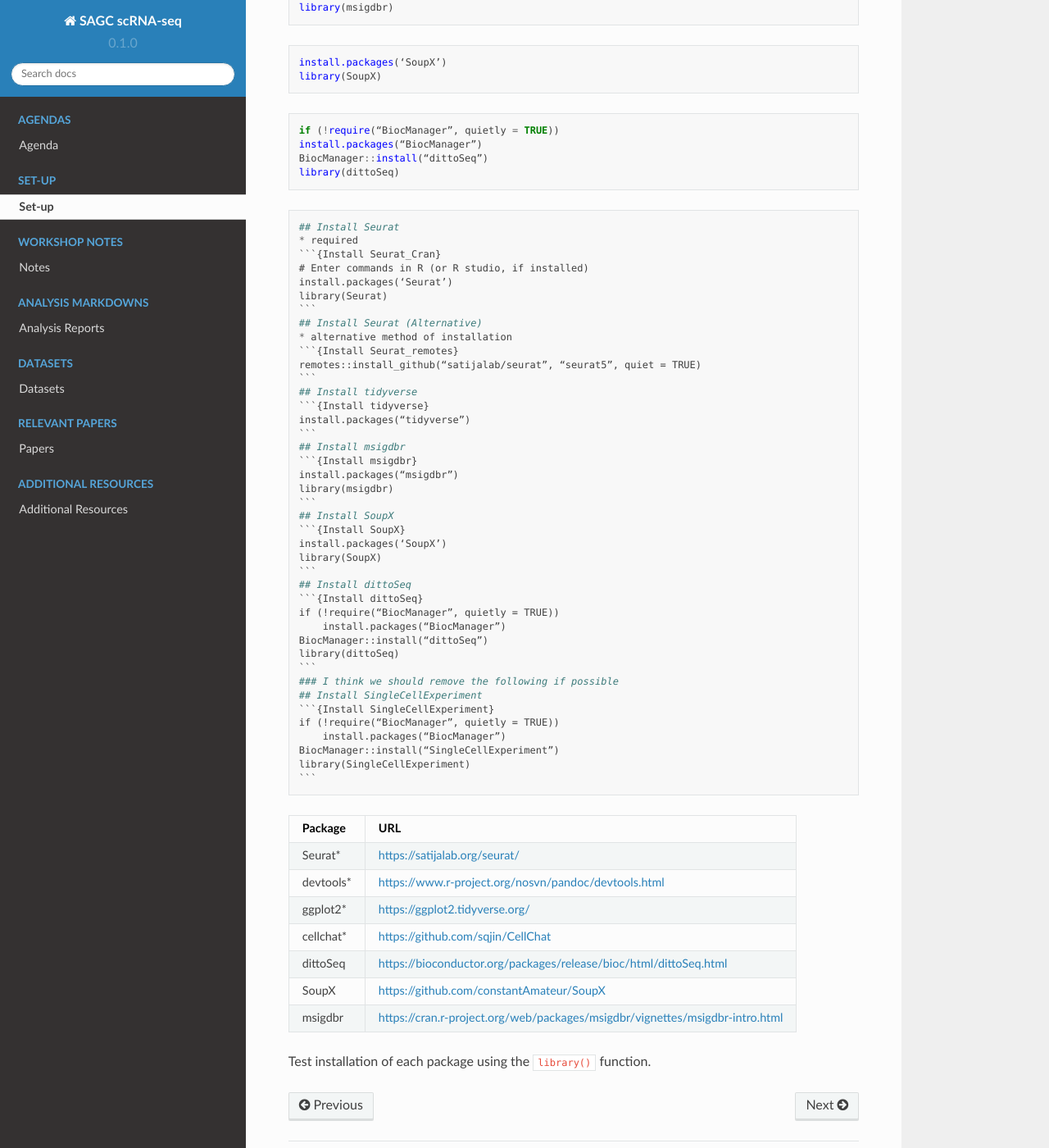
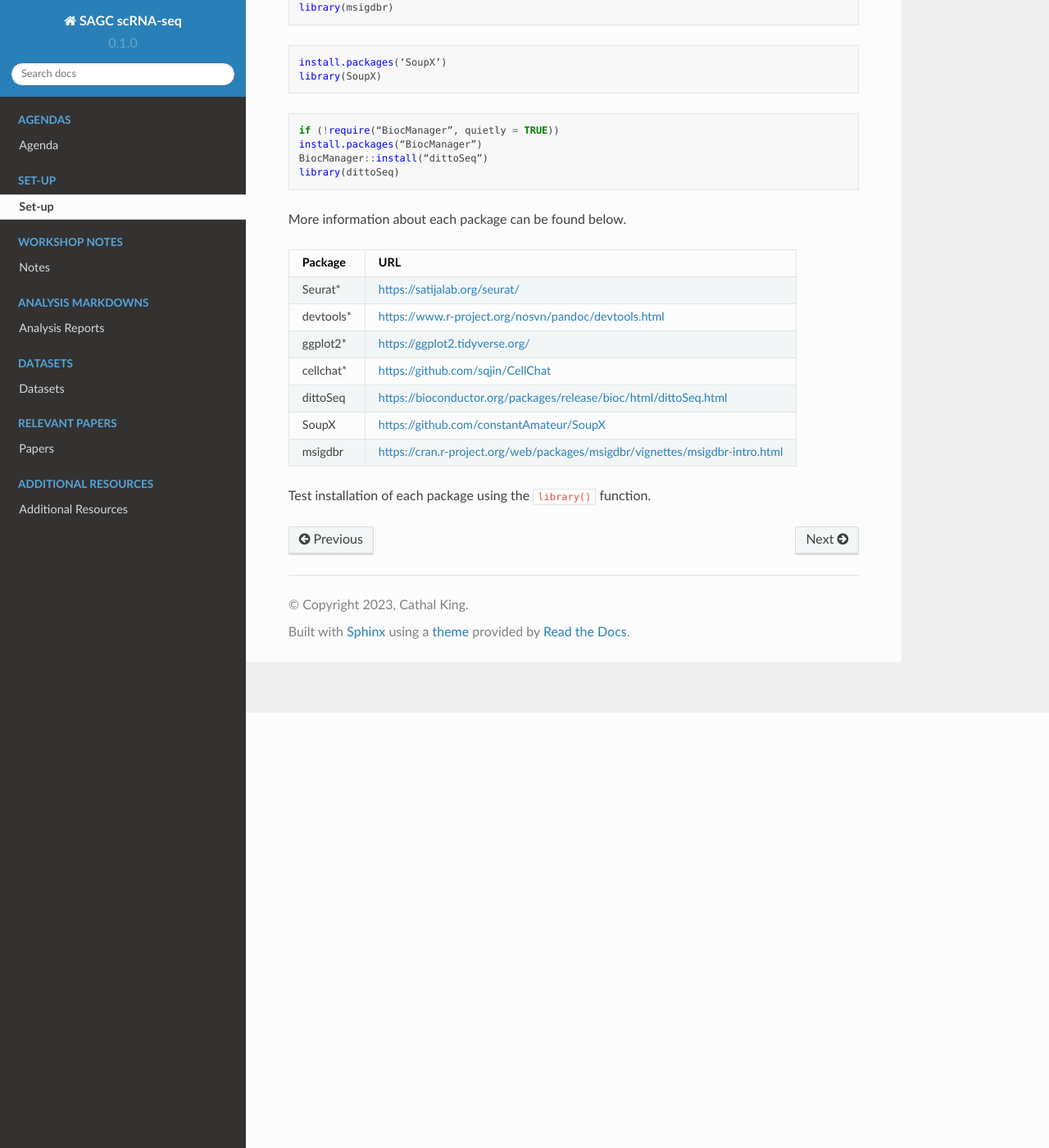
Before and after one commit to dw-thomson/SAGC_scRNAseq_workshop, a Sphinx documentation site: the page built from docs/source/Set-up.rst, in a window 1280 px wide and 1400 px high, scrolled down 531 px. Shown: the whole window at 82% size. Built offline with Sphinx 7.4.7 and the Read the Docs theme 2.0.0, drawn with Linux system fonts in a browser that asks for light colours.

Commit message:
Update Set-up.rst
ww

````diff
--- a/docs/source/Set-up.rst
+++ b/docs/source/Set-up.rst
@@ -36,49 +36,7 @@ Please install the following R packages through RStudio. Some dependency package
     BiocManager::install(“dittoSeq”)
     library(dittoSeq)
 
-.. code-block:: R
-
-    ## Install Seurat
-    * required
-    ```{Install Seurat_Cran}
-    # Enter commands in R (or R studio, if installed)
-    install.packages(‘Seurat’)
-    library(Seurat)
-    ```
-    ## Install Seurat (Alternative)
-    * alternative method of installation
-    ```{Install Seurat_remotes}
-    remotes::install_github(“satijalab/seurat”, “seurat5”, quiet = TRUE)
-    ```
-    ## Install tidyverse
-    ```{Install tidyverse}
-    install.packages(“tidyverse”)
-    ```
-    ## Install msigdbr
-    ```{Install msigdbr}
-    install.packages(“msigdbr”)
-    library(msigdbr)
-    ```
-    ## Install SoupX
-    ```{Install SoupX}
-    install.packages(‘SoupX’)
-    library(SoupX)
-    ```
-    ## Install dittoSeq
-    ```{Install dittoSeq}
-    if (!require(“BiocManager”, quietly = TRUE))
-        install.packages(“BiocManager”)
-    BiocManager::install(“dittoSeq”)
-    library(dittoSeq)
-    ```
-    ### I think we should remove the following if possible
-    ## Install SingleCellExperiment
-    ```{Install SingleCellExperiment}
-    if (!require(“BiocManager”, quietly = TRUE))
-        install.packages(“BiocManager”)
-    BiocManager::install(“SingleCellExperiment”)
-    library(SingleCellExperiment)
-    ```
+More information about each package can be found below.
 
 ==========  =====
 Package     URL
````
